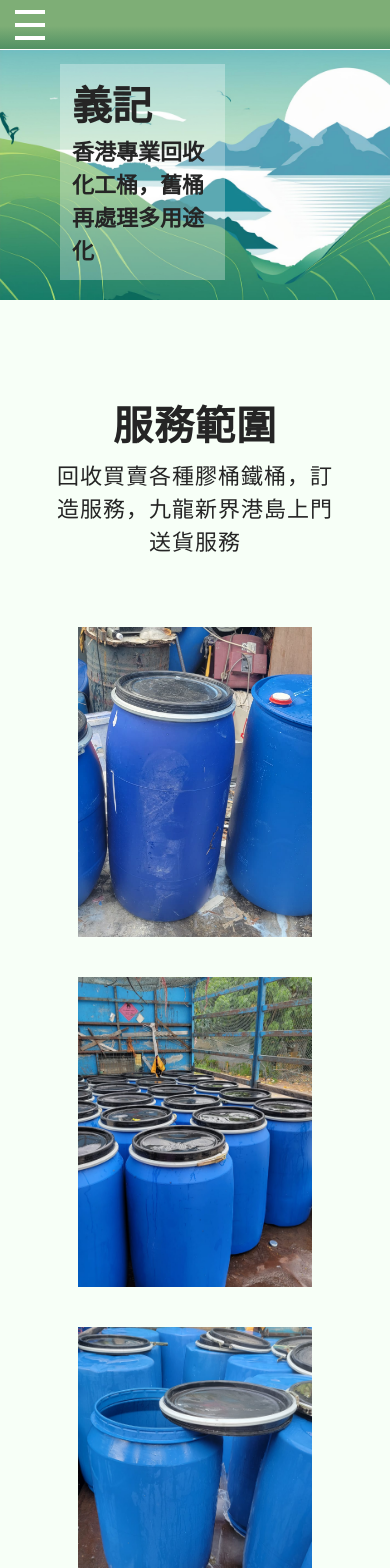
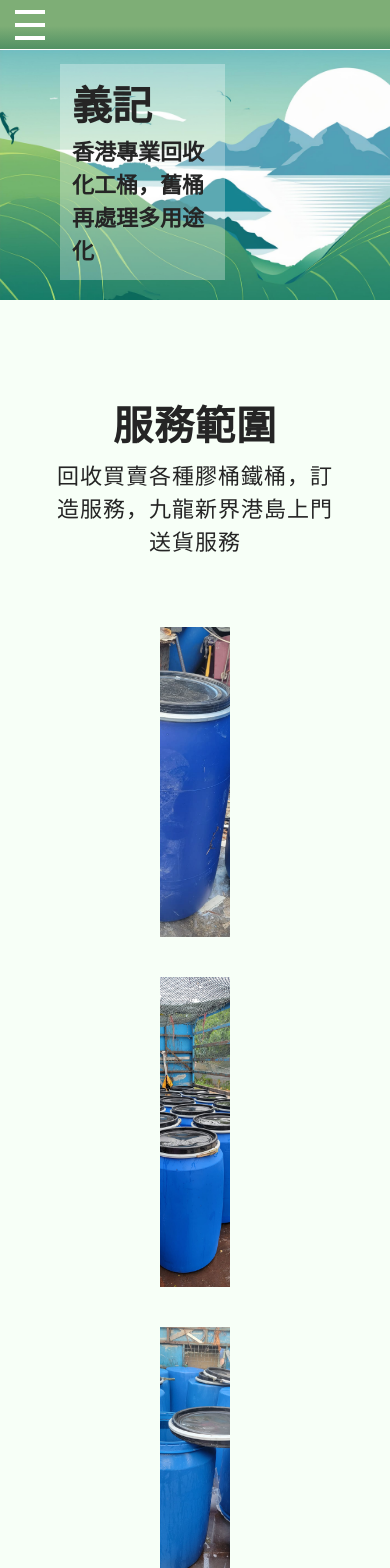
Before and after one commit to ivonvk/yeekee-2024, a Next.js app: page /homepage in a window 390 px wide. Shown: the top 1568 px of the page. Built offline with nearby package versions, Linux system fonts and the light colour scheme; a web font is replaced by a local one.

Commit message:
fix layout

```diff
--- a/src/components/Section/Home/ItemListSection.module.scss
+++ b/src/components/Section/Home/ItemListSection.module.scss
@@ -8,6 +8,7 @@
   display: flex;
   flex-direction: column;
   justify-content: center;
+  align-items: center;
   margin-top: 48px;
   width: 100%;
   padding-left: 40px;
@@ -36,7 +37,7 @@
   display: flex;
   flex-direction: column;
   height: 350px;
-  width:  100%;
+  width:  40%;
   padding: 20px;
   object-fit: cover;
 }
@@ -45,7 +46,6 @@
   flex-direction: column;
   margin-bottom: 20px;
   margin-top: 48px;
-  width: 100%;
 }
 .imgBoxRow{
   display: flex;
@@ -53,14 +53,21 @@
   margin-left: 10px;
   margin-right: 10px;
 
+
 }
 @media screen and (max-width: 997px) {
+  .imgBoxRow{
+
+    align-items: center;
+
+  }
   .bottomBox {
     display: flex;
     flex-direction: column;
     align-items: center;
     padding-left: 40px;
     padding-right: 40px;
+    justify-content: center;
   }
   .bottomTextRegular {
     text-align: left;
--- a/src/components/Section/Home/ItemListSection.tsx
+++ b/src/components/Section/Home/ItemListSection.tsx
@@ -14,7 +14,7 @@ const ItemListSection: React.FC<ItemListSectionProps> = ({}) => {
     var items = [] as any[];
 
       items_array.map((item, index) => {
-        if (index % 3 === 0||(index === items_array.length-1)) {
+        if (index % 3 === 2||(index === items_array.length-1)) {
           items.push(<img src={item}className={sectionStyles.img} key={index}></img>)
 
           array.push(<div className={sectionStyles.imgBoxRow} key={"array_"+index}>{items}</div>);
```
